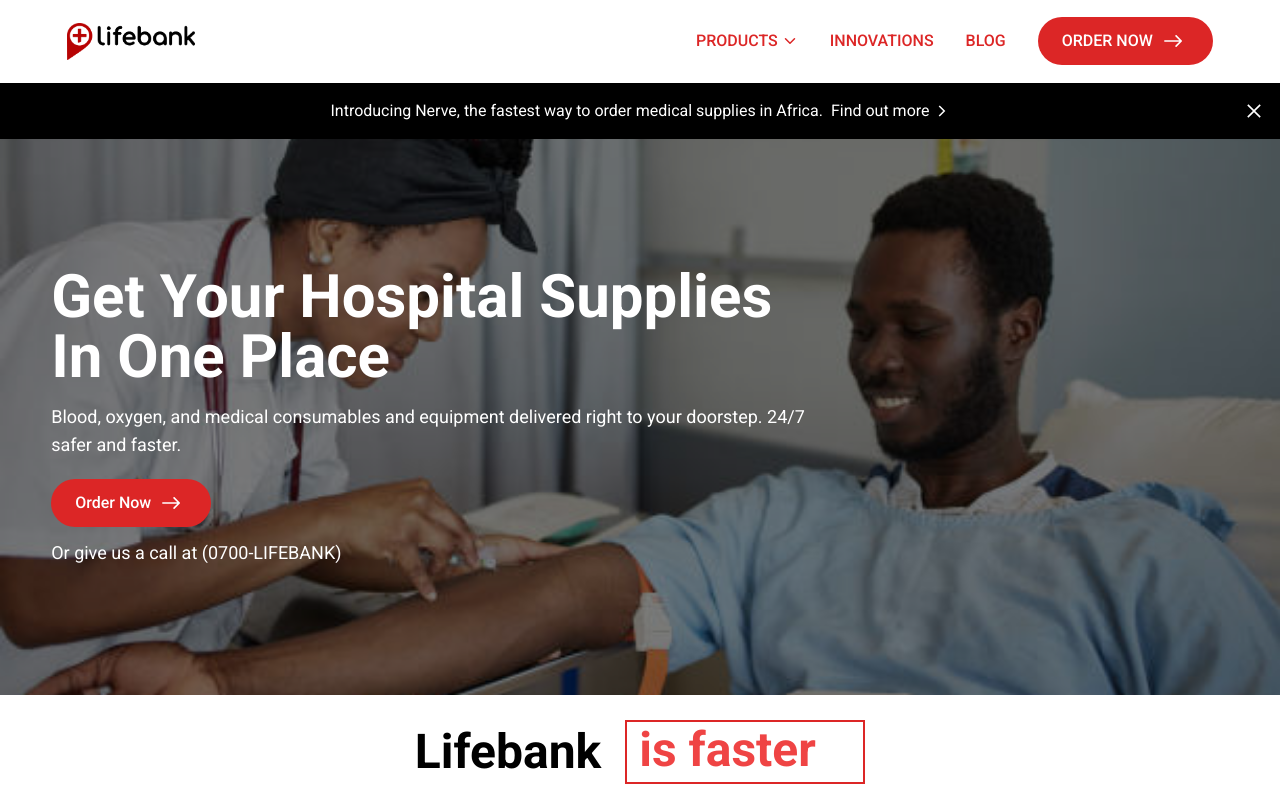
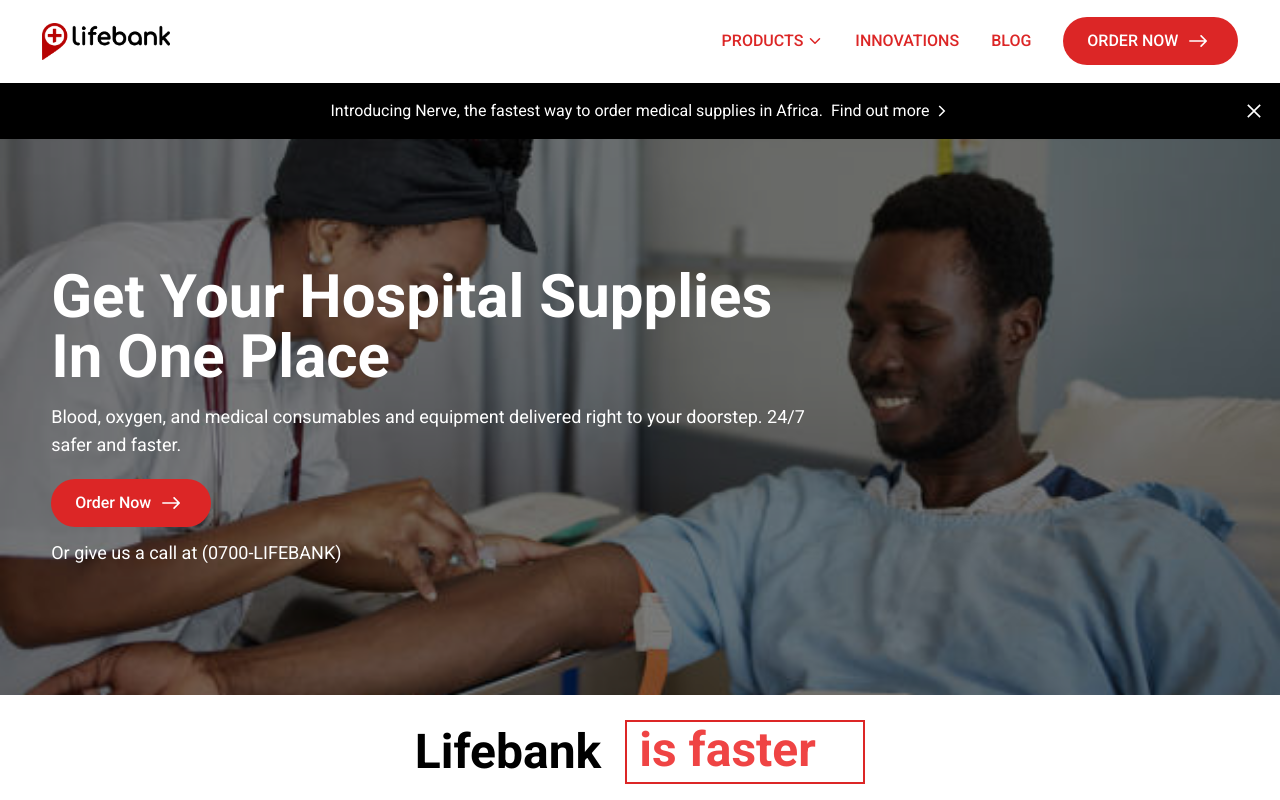
Before and after one commit to Sammyarc/Lifebank, a React (Vite) app in the folder frontend/: page / in a window 1280 px wide. Shown: the top 800 px of the page. Built offline with nearby package versions, Linux system fonts and the light colour scheme.

Commit message:
Style modifications

```diff
--- a/frontend/src/components/Navigation/Navbar.jsx
+++ b/frontend/src/components/Navigation/Navbar.jsx
@@ -34,7 +34,7 @@
   };
 
   return (
-    <div className="bg-white w-full py-[0.5vw] px-[4vw] shadow-sm md:py-[0.1vw]">
+    <div className="bg-white w-full py-[0.5vw] px-[2vw] shadow-sm md:py-[0.1vw]">
       <div className="px-4 py-2 flex justify-between items-center">
         {/* Logo */}
         <div className="w-[25vw] h-[10vw] md:w-[10vw] md:h-[5vw]">
```
